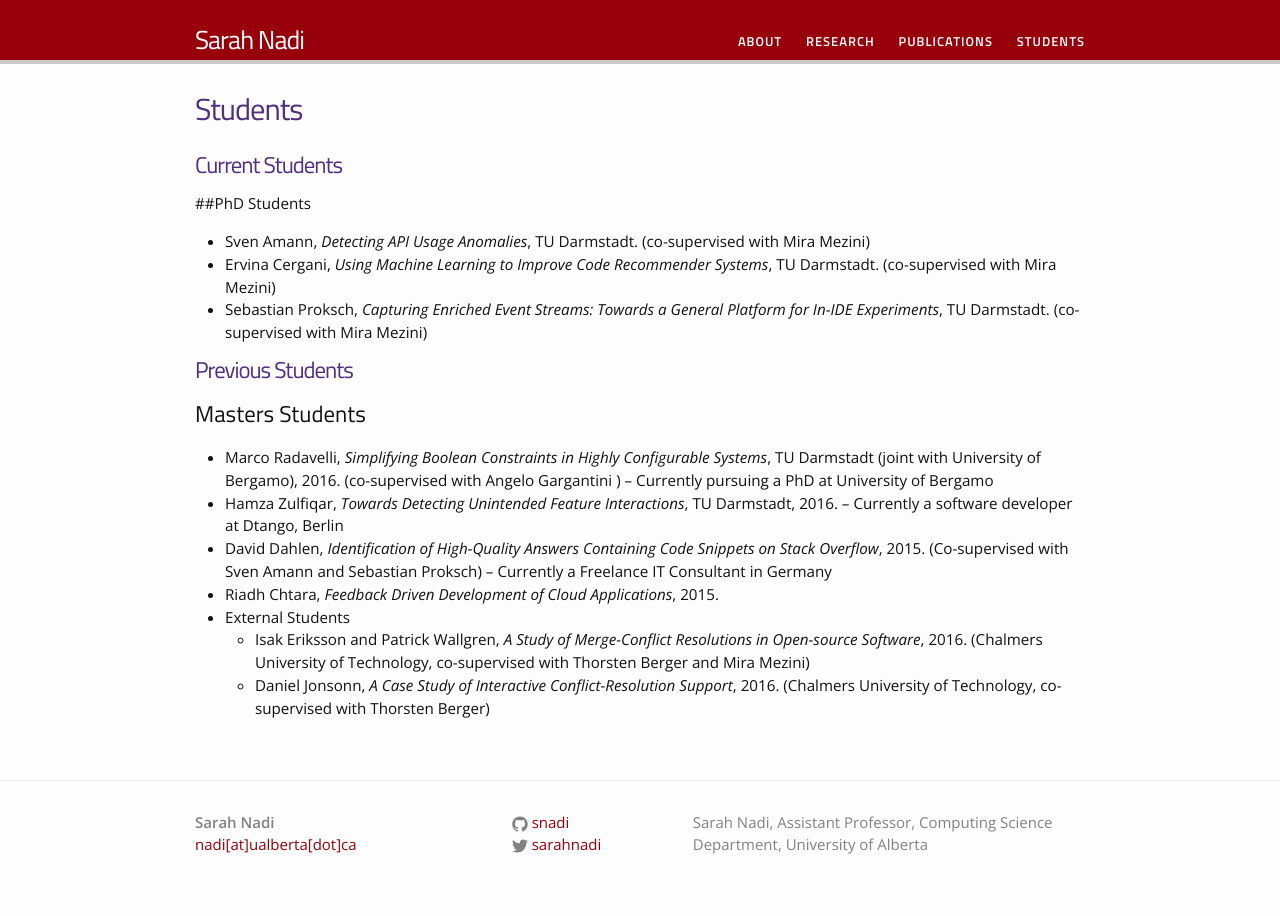
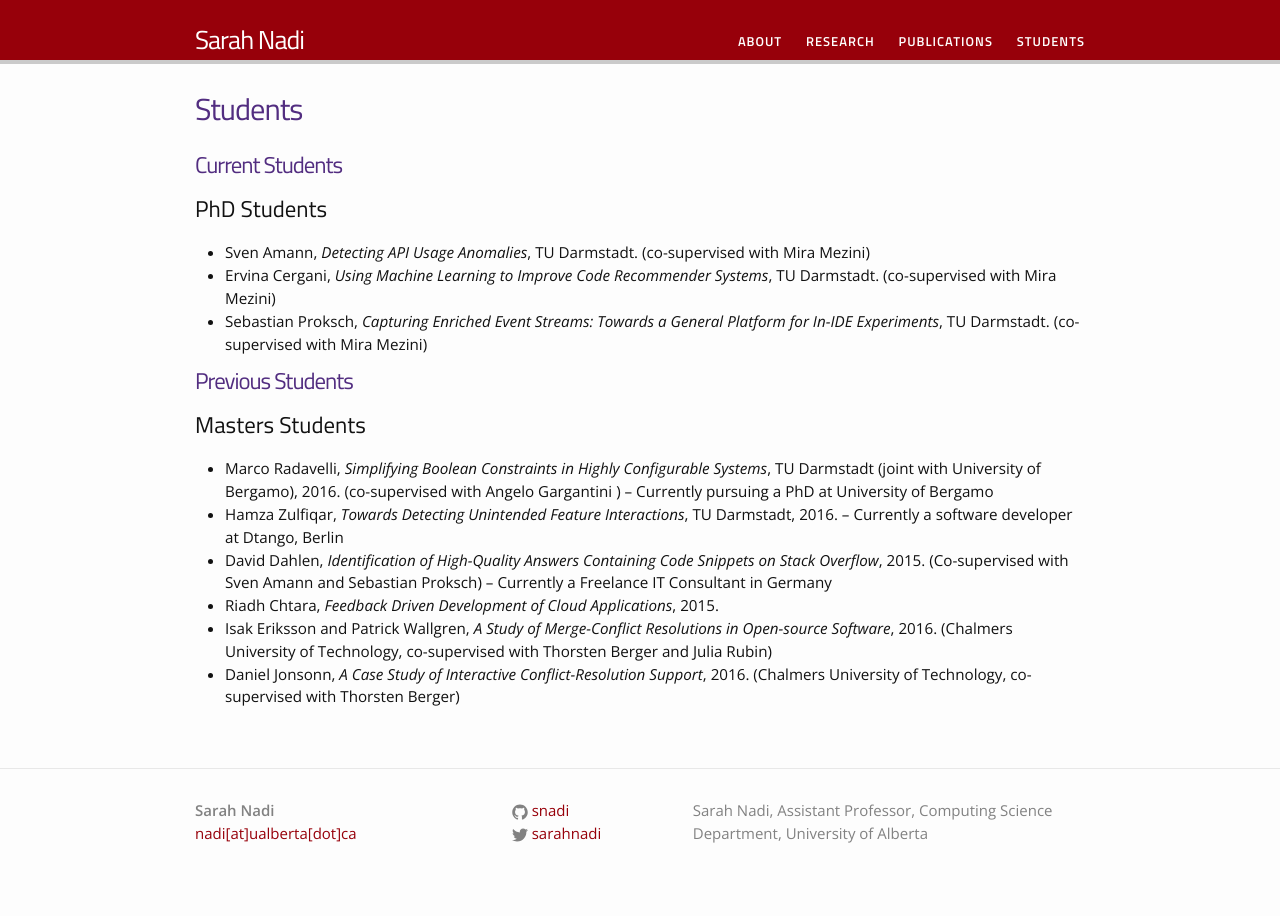
Before and after one commit to snadi/snadi.github.io, a Jekyll site: the page built from pages/students.md, in a window 1280 px wide. Built offline with Jekyll 4.4.1, drawn with Linux system fonts in a browser that asks for light colours.

Commit message:
Fix formatting

```diff
--- a/pages/students.md
+++ b/pages/students.md
@@ -4,20 +4,19 @@ title: Students
 permalink: /students/
 ---
 
-# Current Students
+# Current Students #
 
-##PhD Students
+## PhD Students ##
 * Sven Amann, <i>Detecting API Usage Anomalies</i>, TU Darmstadt. (co-supervised with Mira Mezini)
 * Ervina Cergani, <i>Using Machine Learning to Improve Code Recommender Systems</i>, TU Darmstadt. (co-supervised with Mira Mezini)
 * Sebastian Proksch, <i>Capturing Enriched Event Streams: Towards a General Platform for In-IDE Experiments</i>, TU Darmstadt. (co-supervised with Mira Mezini)
 
-# Previous Students
+# Previous Students #
 
 ## Masters Students ##
 * Marco Radavelli, <i>Simplifying Boolean Constraints in Highly Configurable Systems</i>, TU Darmstadt (joint with University of Bergamo), 2016. (co-supervised with Angelo Gargantini ) -- Currently pursuing a PhD at University of Bergamo
 * Hamza Zulfiqar, <i>Towards Detecting Unintended Feature Interactions</i>, TU Darmstadt, 2016. -- Currently a software developer at Dtango, Berlin
 * David Dahlen, <i>Identification of High-Quality Answers Containing Code Snippets on Stack Overflow</i>, 2015. (Co-supervised with Sven Amann and Sebastian Proksch) -- Currently a Freelance IT Consultant in Germany
 * Riadh Chtara, <i>Feedback Driven Development of Cloud Applications</i>, 2015.
-* External Students
-	* Isak Eriksson and Patrick Wallgren, <i>A Study of Merge-Conflict Resolutions in Open-source Software</i>, 2016. (Chalmers University of Technology, co-supervised with Thorsten Berger and Mira Mezini)
-	* Daniel Jonsonn, <i>A Case Study of Interactive Conflict-Resolution Support</i>, 2016. (Chalmers University of Technology, co-supervised with Thorsten Berger)
+* Isak Eriksson and Patrick Wallgren, <i>A Study of Merge-Conflict Resolutions in Open-source Software</i>, 2016. (Chalmers University of Technology, co-supervised with Thorsten Berger and Julia Rubin)
+* Daniel Jonsonn, <i>A Case Study of Interactive Conflict-Resolution Support</i>, 2016. (Chalmers University of Technology, co-supervised with Thorsten Berger)
```
